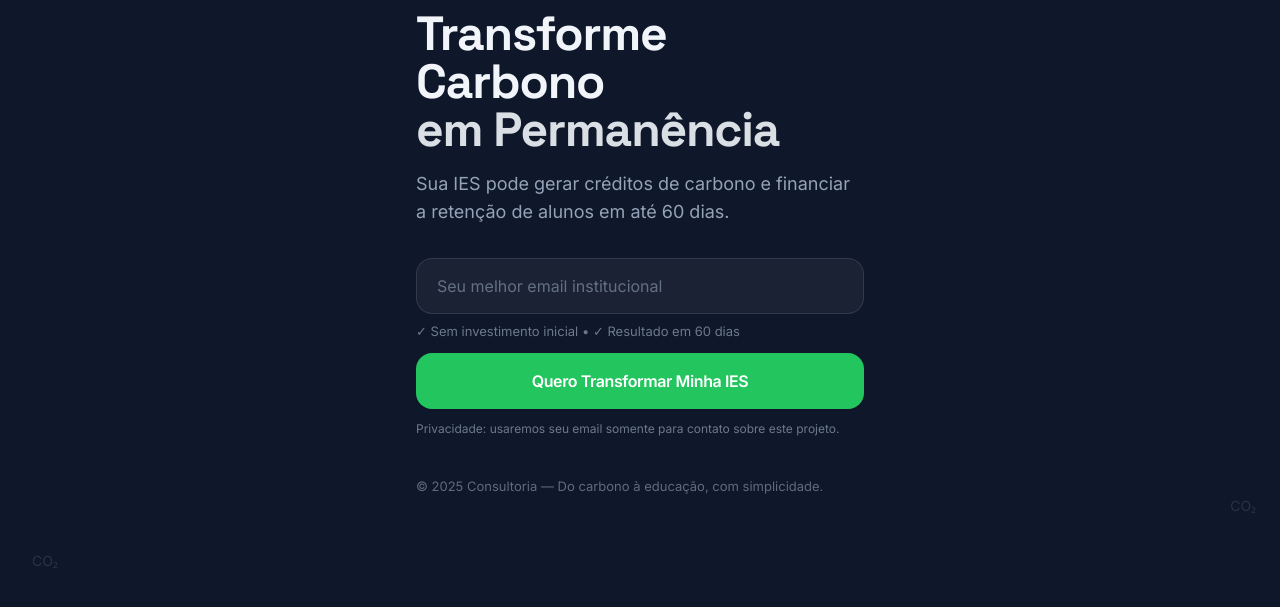
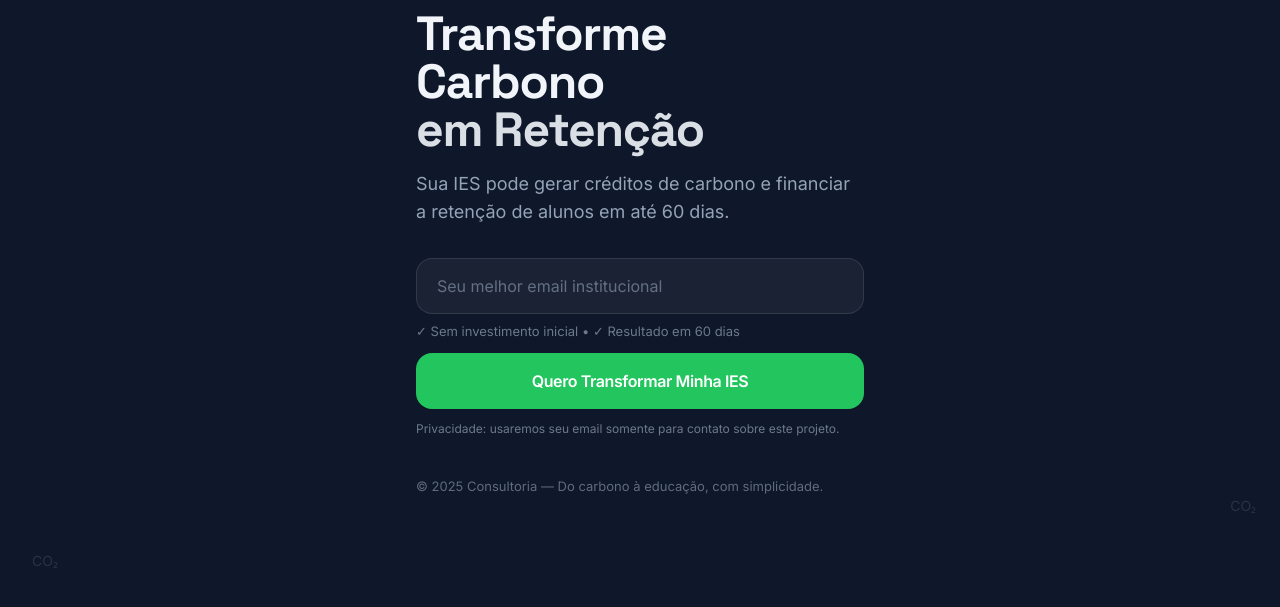
Before and after one commit to arthurbrenno/tyma, a plain HTML site: page index.html in a window 1280 px wide. Shown: the part 183-790 px from the top of the page. Drawn offline with nearby package versions, Linux system fonts and the light colour scheme.

Commit message:
update heading text from "em Permanência" to "em Retenção"

```diff
--- a/index.html
+++ b/index.html
@@ -104,7 +104,7 @@
 						<header class="mb-8 animate-fadeInUp" style="animation-delay:120ms">
 					<h1 class="font-display text-4xl leading-[1.05] font-bold tracking-tight sm:text-5xl">
 						<span class="block">Transforme Carbono</span>
-						<span class="block text-text/90">em Permanência</span>
+						<span class="block text-text/90">em Retenção</span>
 					</h1>
 					<p class="text-sub mt-4 text-base sm:text-lg max-w-prose">
 						Sua IES pode gerar créditos de carbono e financiar a retenção de alunos em até 60 dias.
```
